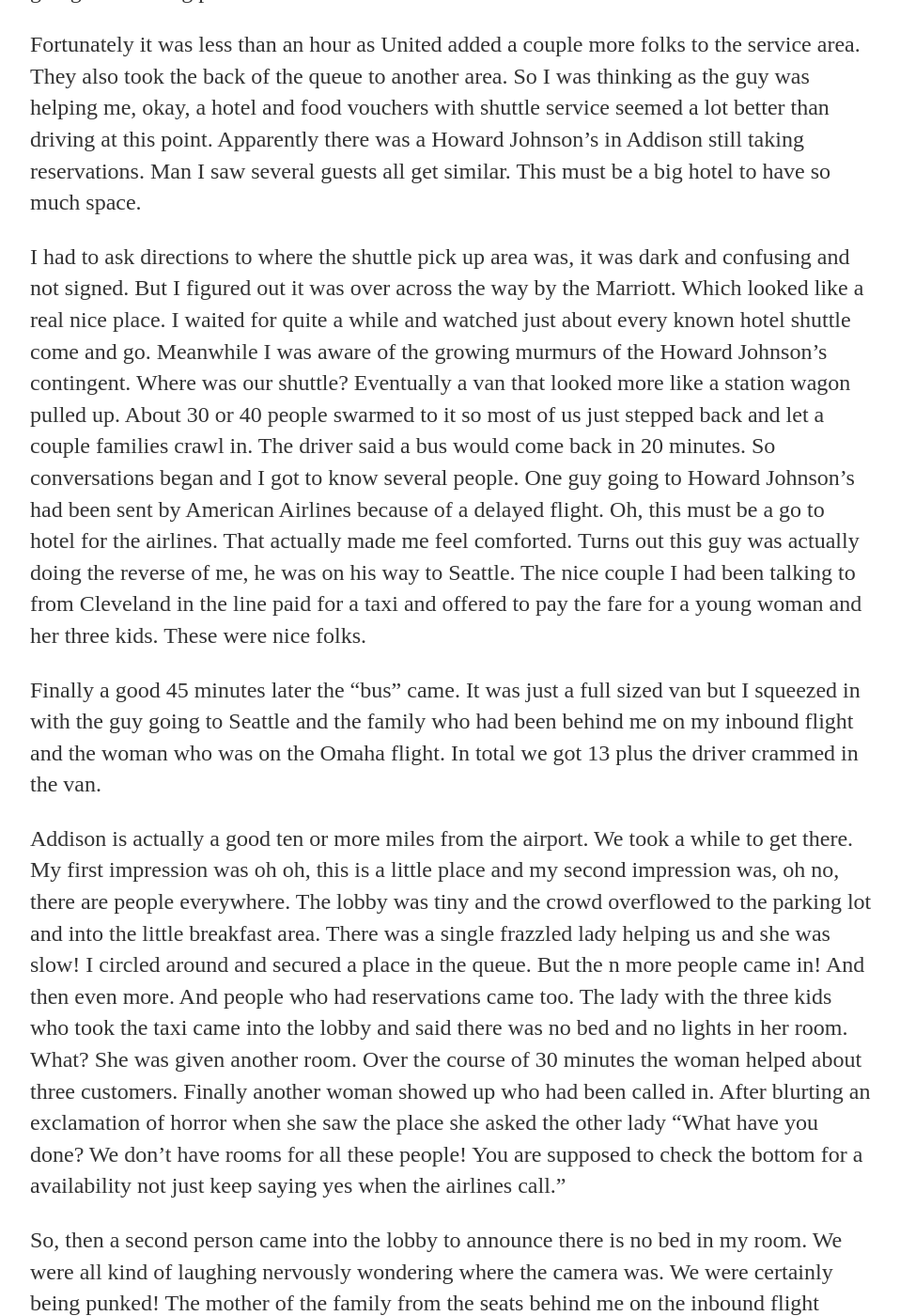
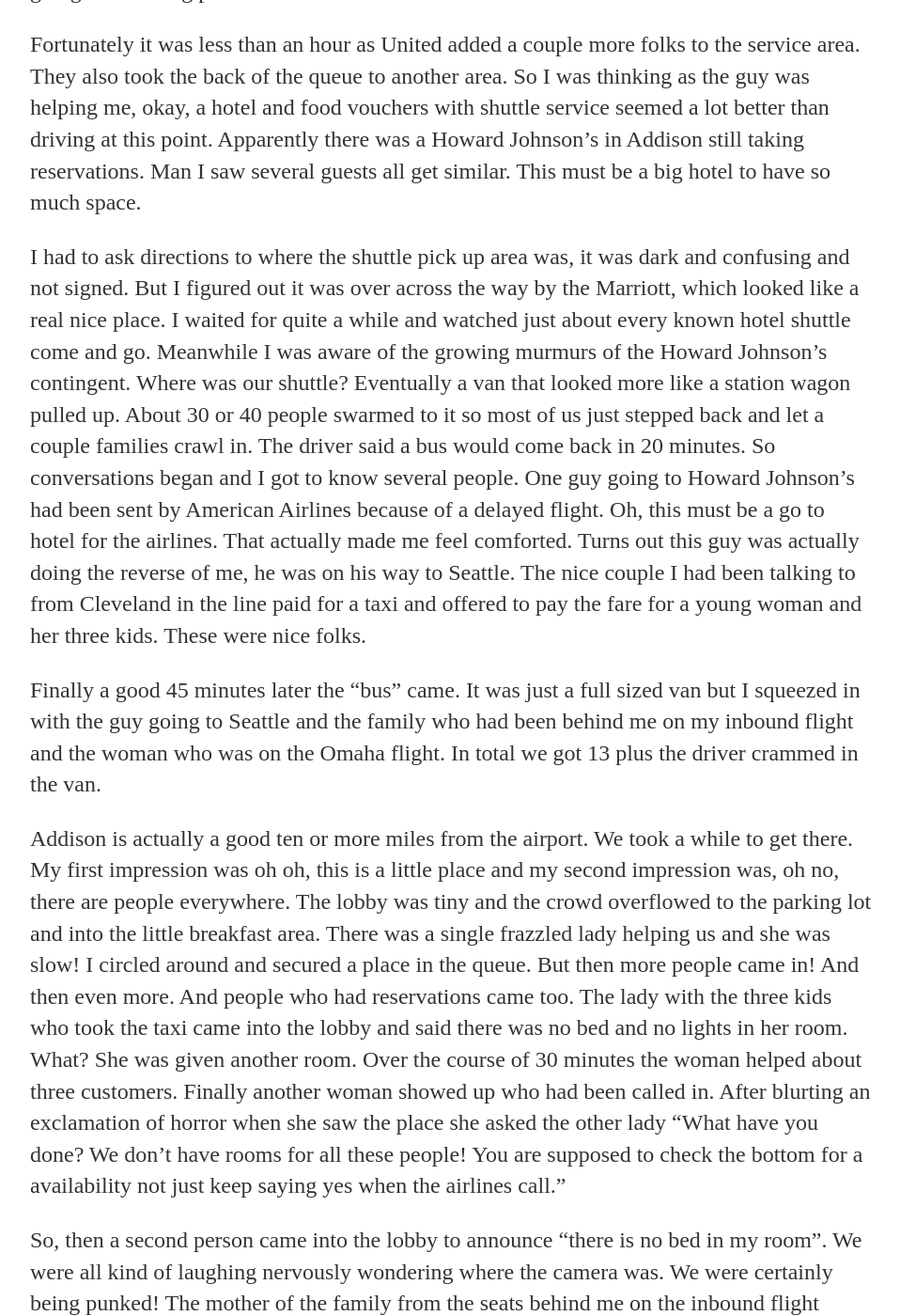
Before and after one commit to mo4dawg/mo4dawg.github.io, a Jekyll site: the page built from _posts/2016-05-23-this-really-happened.md, in a window 1280 px wide and 1400 px high, scrolled down 1182 px. Shown: the whole window at 94% size, without its empty margins (160-1118 px from the left). Built offline with Jekyll 4.4.1, drawn with Linux system fonts in a browser that asks for light colours; some of the changed text lies outside the part shown.

Commit message:
Update 2016-05-23-this-really-happened.md
fixed a couple typos

```diff
--- a/_posts/2016-05-23-this-really-happened.md
+++ b/_posts/2016-05-23-this-really-happened.md
@@ -6,19 +6,19 @@
 
 We've all heard or been a part of a few nightmare travel experiences.  I just had one that you would expect in a third world country with some local fly by night organization with shady undertones.  But no, this was in the good old USA involving companies you know of. Maybe you even like these companies.  I don't.
 
-It started Friday with a text from United Airlines saying my flight from Seattle to Chicago was going to be an hour late because of a technical issue.  Okay, that was still going to work.  I needed to catch a connection to Grand Rapids because I was on my way to my son's college graduation at Calvin College.  There was still a small window even though I would need to scamper from Concourse C to Concourse E.  But then I go another text saying the flight was going to be another hour late and get in after 9:00 PM.  That was a big problem because the connector flight departure was 9:05 PM.  If you have any knowledge of O'Hare Airport you know that it's 15 minutes and a dead sprint form Concourse C to Concourse E.  I just plain wasn't going to catch the connection.  So I knew they would put me up in a hotel, or I could drive to Grand Rapids which is about three and a half hours.  I had done that drive at night before four years earlier, and done it early morning the reverse way as my son and I drove back to Seattle last May.  When we finally arrived in Chicago and deplaned at 9:30 the last flight of the night to Grand Rapids was probably approaching Gerald Ford Field.
+It started Friday with a text from United Airlines saying my flight from Seattle to Chicago was going to be an hour late because of a technical issue.  Okay, that was still going to work.  I needed to catch a connection to Grand Rapids because I was on my way to my son's college graduation at Calvin College.  There was still a small window even though I would need to scamper from Concourse C to Concourse E.  But then I got another text saying the flight was going to be another hour late and get in after 9:00 PM.  That was a big problem because the connector flight departure was 9:05 PM.  If you have any knowledge of O'Hare Airport you know that it's 15 minutes and a dead sprint from Concourse C to Concourse E.  I just plain wasn't going to catch the connection.  So I knew they would put me up in a hotel, or I could drive to Grand Rapids which is about three and a half hours.  I had done that drive at night before four years earlier, and done it early morning the reverse way as my son and I drove back to Seattle last May.  When we finally arrived in Chicago and deplaned at 9:30 the last flight of the night to Grand Rapids was probably approaching Gerald Ford Field.
 
 It turns out a lot of people had missed their connections.  So they sent us to a customer service area manned by two people.  I was about 30 back in the queue and there were at least that many behind me.  I recognized the family that had the little girl of about three who had sat one row behind me.  The little girl had been great but had cried as we were landing as most little kids do because they don't know to pop their ears with a yawning motion.  Also the couple I was sitting with was right behind me, they were on their way to Cincinnati.   I asked the lady next to me if she was on the same flight, no she was coming from Omaha on a delayed flight and missed her connection.  I struck up a conversation with a nice couple returning from vacation in Seattle and Vancouver, they were heading to Cleveland.  This was going to be a long process.
 
 Fortunately it was less than an hour as United added a couple more folks to the service area.  They also took the back of the queue to another area.  So I was thinking as the guy was helping me, okay, a hotel and food vouchers with shuttle service seemed a lot better than driving at this point.  Apparently there was a Howard Johnson's in Addison still taking reservations.  Man I saw several guests all get similar.  This must be a big hotel to have so much space.
 
-I had to ask directions to where the shuttle pick up area was, it was dark and confusing and not signed.  But I figured out it was over across the way by the Marriott.  Which looked like a real nice place.  I waited for quite a while and watched just about every known hotel shuttle come and go.  Meanwhile I was aware of the growing murmurs of the Howard Johnson's contingent.  Where was our shuttle?  Eventually a van that looked more like a station wagon pulled up.  About 30 or 40 people swarmed to it so most of us just stepped back and let a couple families crawl in.  The driver said a bus would come back in 20 minutes.  So conversations began and I got to know several people.  One guy going to Howard Johnson's had been sent by American Airlines because of a delayed flight.  Oh, this must be a go to hotel for the airlines.  That actually made me feel comforted.  Turns out this guy was actually doing the reverse of me, he was on his way to Seattle. The nice couple I had been talking to from Cleveland in the line paid for a taxi and offered to pay the fare for a young woman and her three kids.  These were nice folks.
+I had to ask directions to where the shuttle pick up area was, it was dark and confusing and not signed.  But I figured out it was over across the way by the Marriott, which looked like a real nice place.  I waited for quite a while and watched just about every known hotel shuttle come and go.  Meanwhile I was aware of the growing murmurs of the Howard Johnson's contingent.  Where was our shuttle?  Eventually a van that looked more like a station wagon pulled up.  About 30 or 40 people swarmed to it so most of us just stepped back and let a couple families crawl in.  The driver said a bus would come back in 20 minutes.  So conversations began and I got to know several people.  One guy going to Howard Johnson's had been sent by American Airlines because of a delayed flight.  Oh, this must be a go to hotel for the airlines.  That actually made me feel comforted.  Turns out this guy was actually doing the reverse of me, he was on his way to Seattle. The nice couple I had been talking to from Cleveland in the line paid for a taxi and offered to pay the fare for a young woman and her three kids.  These were nice folks.
 
 Finally a good 45 minutes later the "bus" came.  It was just a full sized van but I squeezed in with the guy going to Seattle and the family who had been behind me on my inbound flight and the woman who was on the Omaha flight.  In total we got 13 plus the driver crammed in the van.
 
-Addison is actually a good ten or more miles from the airport.  We took a while to get there.  My first impression was oh oh, this is a little place and my second impression was, oh no, there are people everywhere.  The lobby was tiny and the crowd overflowed to the parking lot and into the little breakfast area.  There was a single frazzled lady helping us and she was slow!  I circled around and secured a  place in the queue.  But the n more people came in!  And then even more.  And people who had reservations came too.  The lady with the three kids who took the taxi came into the lobby and said there was no bed and no lights in her room.  What?  She was given another room.  Over the course of 30 minutes the woman helped about three customers.  Finally another woman showed up who had been called in.  After blurting an exclamation of horror when she saw the place she asked the other lady "What have you done?  We don't have rooms for all these people!  You are supposed to check the bottom for a availability not just keep saying yes when the airlines call."
+Addison is actually a good ten or more miles from the airport.  We took a while to get there.  My first impression was oh oh, this is a little place and my second impression was, oh no, there are people everywhere.  The lobby was tiny and the crowd overflowed to the parking lot and into the little breakfast area.  There was a single frazzled lady helping us and she was slow!  I circled around and secured a  place in the queue.  But then more people came in!  And then even more.  And people who had reservations came too.  The lady with the three kids who took the taxi came into the lobby and said there was no bed and no lights in her room.  What?  She was given another room.  Over the course of 30 minutes the woman helped about three customers.  Finally another woman showed up who had been called in.  After blurting an exclamation of horror when she saw the place she asked the other lady "What have you done?  We don't have rooms for all these people!  You are supposed to check the bottom for a availability not just keep saying yes when the airlines call."
 
-So, then a second person came into the lobby to announce there is no bed in my room.  We were all kind of laughing nervously wondering where the camera was.  We were certainly being punked!  The mother of the family from the seats behind me on the inbound flight wondered out loud if they had removed mattresses because of a bedbug issue.  Then the first attendant said to the other, Some of the rooms are dirty and have not been cleaned, but I'm not sure which ones.  The guy on his way to Seattle said he would hold my spot if I asked a taxi sitting outside to return us to the airport.  I went outside and he said sure so I waved to the guy.  The family of four rushed out too.  Yes we could all fit for $10 each.  Deal!  So off we went back to the airport.
+So, then a second person came into the lobby to announce "there is no bed in my room".  We were all kind of laughing nervously wondering where the camera was.  We were certainly being punked!  The mother of the family from the seats behind me on the inbound flight wondered out loud if they had removed mattresses because of a bedbug issue.  Then the first attendant said to the other, Some of the rooms are dirty and have not been cleaned, but I'm not sure which ones.  The guy on his way to Seattle said he would hold my spot if I asked a taxi sitting outside to return us to the airport.  I went outside and he said sure so I waved to the guy.  The family of four rushed out too.  Yes we could all fit for $10 each.  Deal!  So off we went back to the airport.
 
 Our only plan was to find someplace comfortable to lounge in the airport.  We managed to find an unlocked door.  Yes, they actually close the lobby for a few hours.  TSA screening was closed so I found a couple seats and tried to shut my eyes.  But as it would be I was darn right cold and they were doing construction around the corner because that is the only time of day they can run jack hammers. Anyway I just sat there until 3:00 and finally went through security to the waiting area where I proceeded to just hang out for another four hours for my flight.
 
```
